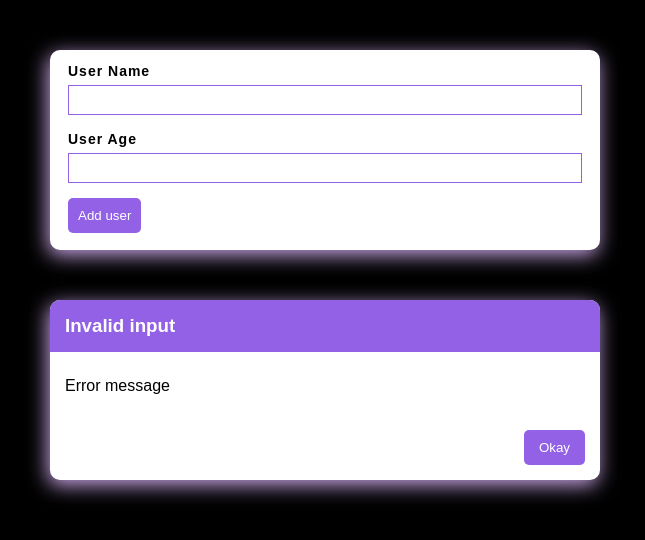
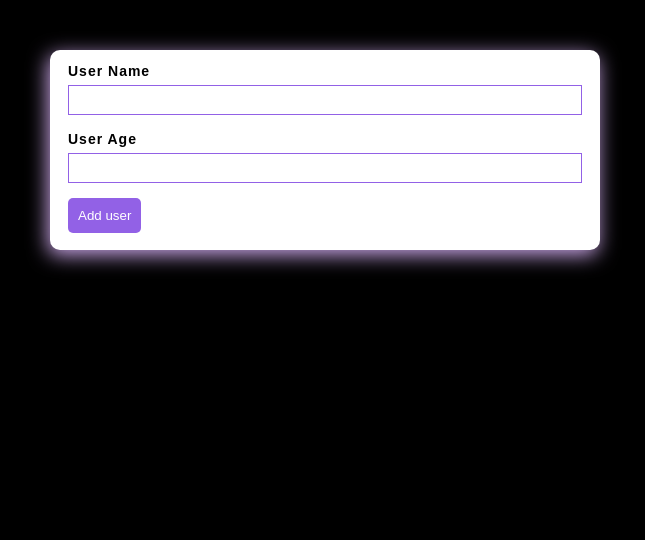
Before and after one commit to Akshay-Achuthan/validate-user, a React (Create React App) app: page / in a window 1280 px wide. Shown: the top 540 px of the page, without its empty margins (315-960 px from the left). Built offline with nearby package versions, Linux system fonts and the light colour scheme.

Commit message:
setting up dynamic user modal based on user inputs to show error msg

```diff
--- a/src/UI/UserModal.js
+++ b/src/UI/UserModal.js
@@ -1,15 +1,21 @@
 import styles from "./UserModal.module.css"
 
 const UserModal = (props) => {
+
+  const clickHandler = () =>{
+    props.onIsModal();
+  }
+
   return (
+    <div onClick={clickHandler} className={styles['overlay']}>
     <div className={styles['modal-card']}>
       <h3>
-        Invalid input
+        {props.data.text}
       </h3>
-      <p>Error message</p>
-      <button>Okay</button>
+      <p>{props.data.message}</p>
+      <button onClick={clickHandler}>Okay</button>
     </div>
-
+    </div>
     );
 }
 
--- a/src/components/UserInput.js
+++ b/src/components/UserInput.js
@@ -1,6 +1,5 @@
 import React, {useState} from "react";
 import Card from "../UI/Card";
-
 import styles from "./UserInput.module.css"
 
 import UserModal from "../UI/UserModal"
@@ -9,7 +8,8 @@ const UserInput = (props) => {
 
   const [enteredText,setEnteredText] = useState('');
   const [enteredAge,setEnteredAge] = useState('');
-  const [isModal,setIsModal] = useState(false);
+  const [isModal,setIsModal] = useState('');
+
 
   const formHandler = (event) => {
     event.preventDefault();
@@ -20,10 +20,22 @@ const UserInput = (props) => {
     }
 
     if(enteredText === "" || enteredAge === ""){
-      setIsModal(true);
-    }else{
-      props.onNewUserData(dataObj);
+      setIsModal({
+          text: "Invalid User Input :(",
+          message: "Please enter some values input field cannot be empty"
+        }
+      )
+      return;
+    }else if(+enteredAge < 1){
+      setIsModal({
+          text: "Invalid User Input! :(",
+          message: "Age should be greater than 0"
+        }
+      )
+      return;
     }
+
+    props.onNewUserData(dataObj);
 
     setEnteredText('');
     setEnteredAge('');
@@ -36,6 +48,10 @@ const UserInput = (props) => {
 
   const userAgeDataHandler = (event) => {
     setEnteredAge(event.target.value);
+  }
+
+  const errorHandler = () => {
+    setIsModal(null);
   }
 
   return (
@@ -52,8 +68,7 @@ const UserInput = (props) => {
           <button className={styles['form-button']} type="submit">Add user</button>
         </form>
       </Card>
-
-      <UserModal isModalData={isModal}/>
+      {isModal && <UserModal data={isModal} onIsModal={errorHandler}/>}
     </div>
   );
 }
```
